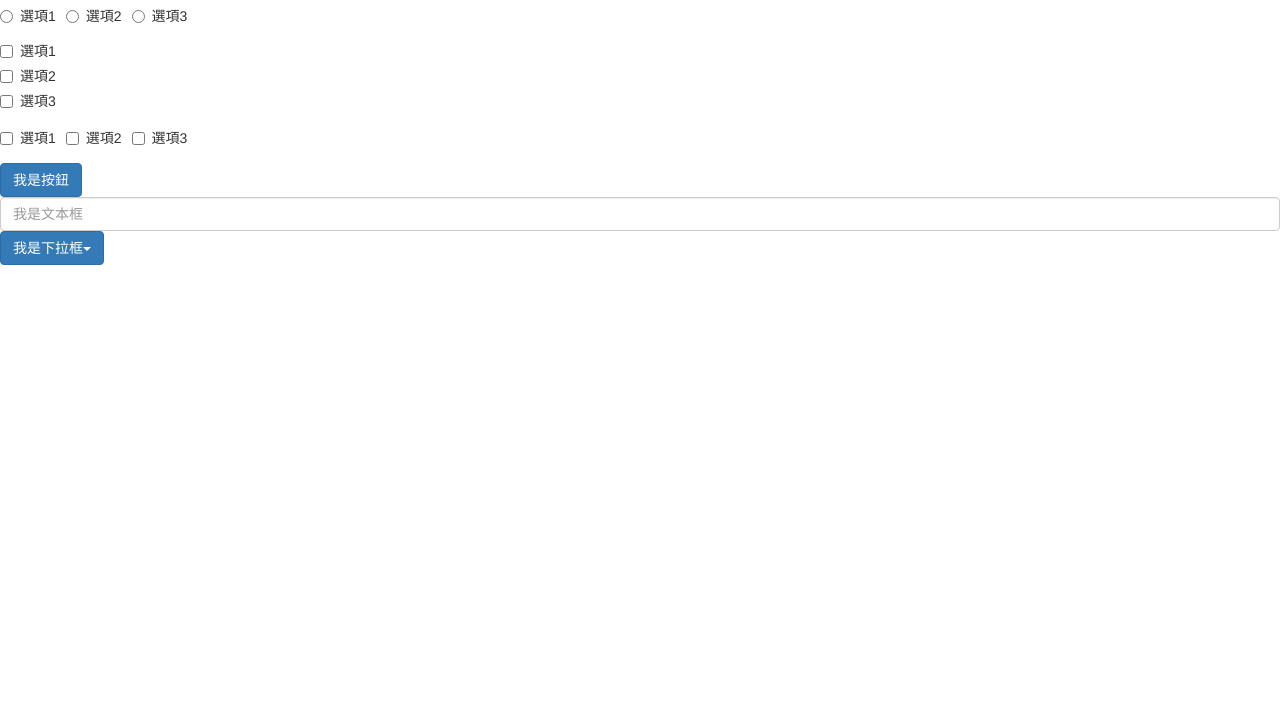
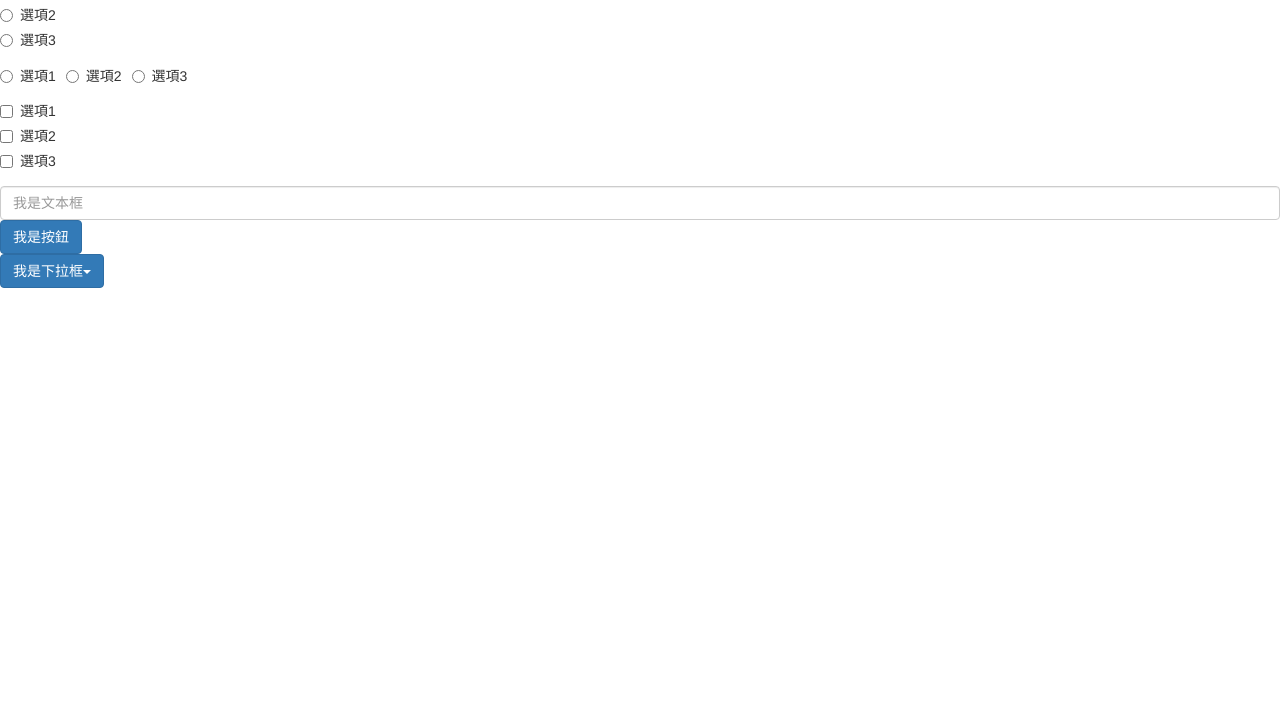
Before and after one commit to nisLarry/BootstrapUI, a plain HTML site: page index.html in a window 1280 px wide. Shown: the part 90-800 px from the top of the page. Drawn offline with nearby package versions, Linux system fonts and the light colour scheme.

Commit message:
整理一下參數

```diff
--- a/index.html
+++ b/index.html
@@ -19,19 +19,13 @@
 </head>
 <body>
 
-<div id="radiogroup"></div>
+<div>
+    <h1>我是表單</h1>
+    <form id="testform">
 
-<div id="radiogroupinline"></div>
+    </form>
+</div>
 
-<div id="checkboxgroup"></div>
-
-<div id="checkboxgroupinline"></div>
-
-<div id="button"></div>
-
-<div id="textbox"></div>
-
-<div id="dropbox"></div>
 
 <!-- jQuery (necessary for Bootstrap's JavaScript plugins) -->
 <script src="//cdn.bootcss.com/jquery/1.11.3/jquery.min.js"></script>
@@ -45,13 +39,11 @@
         var radioboxName = "radiogroup";
         var radioSelector = ["選項1","選項2","選項3"];
         var bootstrapui_radio_group = $.bootstrapui_radio_group(radioboxName,radioSelector);
-        $("#radiogroup").append(bootstrapui_radio_group);
 
         //radio_inline
         var radioboxInlineName = "radiogroupinline";
         var radioboxInlineSelector = ["選項1","選項2","選項3"];
         var bootstrapui_radio_inline_group = $.bootstrapui_radio_inline_group(radioboxInlineName,radioboxInlineSelector);
-        $("#radiogroupinline").append(bootstrapui_radio_inline_group);
 
 
 
@@ -59,14 +51,12 @@
         var checkboxName = "checkboxgroup";
         var checkboxSelector = ["選項1","選項2","選項3"];
         var bootstrapui_checkbox_group = $.bootstrapui_checkbox_group(checkboxName,checkboxSelector);
-        $("#checkboxgroup").append(bootstrapui_checkbox_group);
 
 
         //checkbox_inline
         var checkboxInlineName = "checkboxgroupinline";
         var checkboxInlineSelector = ["選項1","選項2","選項3"];
         var bootstrapui_checkbox_inline_group = $.bootstrapui_checkbox_inline_group(checkboxInlineName,checkboxInlineSelector);
-        $("#checkboxgroupinline").append(bootstrapui_checkbox_inline_group);
 
 
         //輸入框
@@ -74,14 +64,12 @@
         var textboxtype = "text";
         var placeholder = "我是文本框";
         var bootstrapui_textbox = $.bootstrapui_textbox(textName,textboxtype, placeholder);
-        $("#textbox").append(bootstrapui_textbox);
 
         //按鈕
         var btnName = "button";
         var btnlabel = "我是按鈕";
         var btnclass = "primary";
         var bootstrapui_button = $.bootstrapui_button(btnName,btnlabel, btnclass);
-        $("#button").append(bootstrapui_button);
 
 
         //下拉框
@@ -90,7 +78,15 @@
         var dropboxBtnclass2 = "btn-primary";
         var selectfield = ["入款銀行0", "入款銀行1", "入款銀行2"];
         var bootstrapui_dropbox = $.bootstrapui_dropbox(dropboxName,dropboxBtnlabel, dropboxBtnclass2, selectfield);
-        $("#dropbox").append(bootstrapui_dropbox);
+
+
+        $("#testform")
+                .append(bootstrapui_radio_group)
+                .append(bootstrapui_radio_inline_group)
+                .append(bootstrapui_checkbox_group)
+                .append(bootstrapui_textbox)
+                .append(bootstrapui_button)
+                .append(bootstrapui_dropbox);
     });
 </script>
 </body>
```
